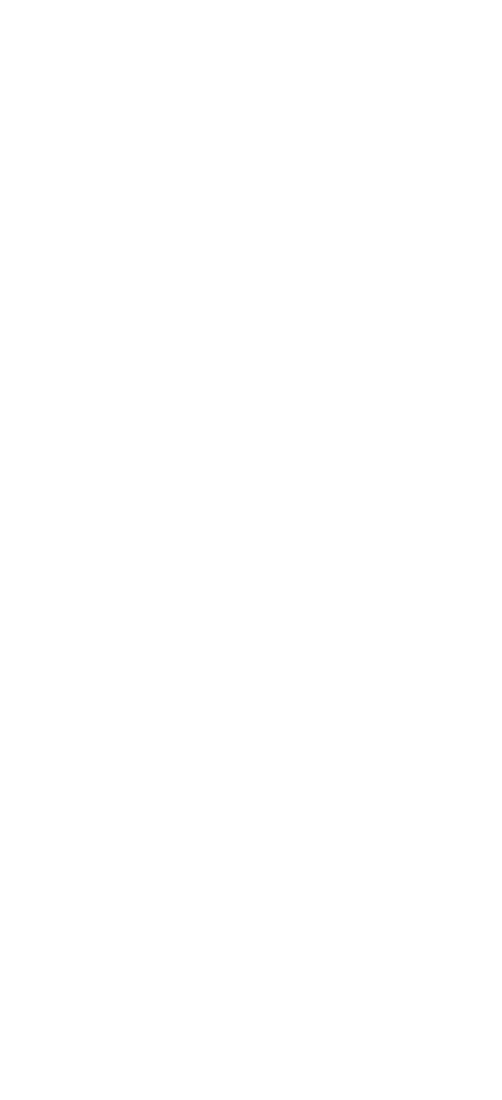
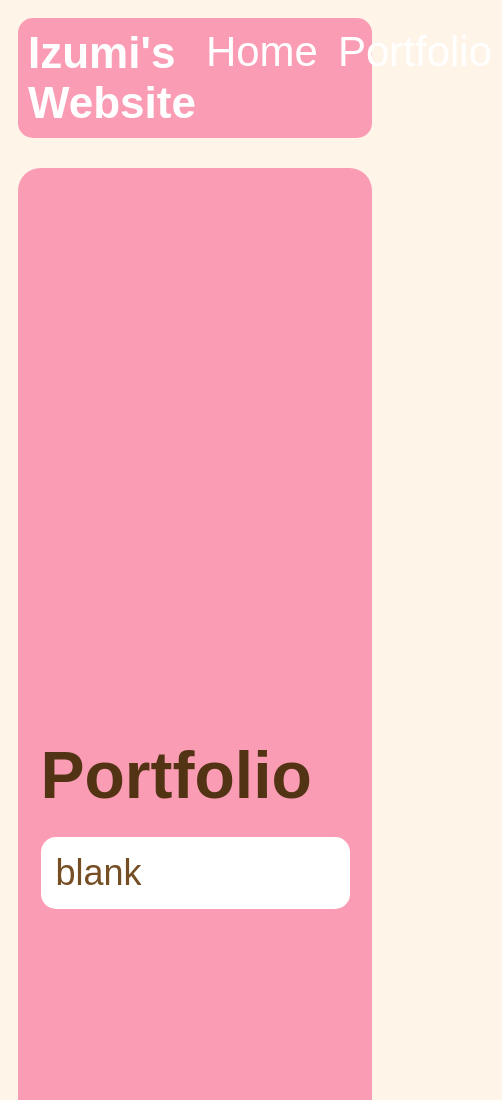
Before and after one commit to IAAcastillo/IAAcastillo.github.io, a plain HTML site: page portfolio.html in a window 390 px wide. Shown: the top 1100 px of the page, 502 px wide, since content can reach past the window. Before the commit the page ends 844 px from the top, so only its background shows below. Drawn offline with Linux system fonts and the light colour scheme; a web font is replaced by a local one.

Commit message:
add portfolio page to website

```diff
--- a/portfolio.html
+++ b/portfolio.html
@@ -0,0 +1,35 @@
+<!DOCTYPE html>
+<html>
+  <head>
+    <title>Izumi's Website</title>
+    <link rel="stylesheet" href="style.css" />
+    <link rel="stylesheet" href="https://fonts.googleapis.com/css?family=Capriola"
+
+  </head>
+
+  <body>
+    <!-- All content goes here -->
+    <div id="all-contents">
+        <nav>
+            <h1>Izumi's Website</h1>
+            <ul id="nav-ul">
+                <li class="nav-li">
+                    <a href="index.html">Home</a>
+                </li>
+                <li class="nav-li">
+                    <a href="portfolio.html">Portfolio</a>
+                </li>
+            </ul>
+        </nav>
+
+        <main>
+            <div class="content">
+                <h1>Portfolio</h1>
+                <ul id="portfolio">
+                    <li>blank</li>
+                </ul>
+            </div>
+        </main>
+    </div>
+  </body>
+</html>
--- a/style.css
+++ b/style.css
@@ -1,8 +1,8 @@
 body {
     background: #fff4e8;
-    color: rgb(118, 78, 36);
+    color: #764e24;
     padding: 10px;
-    font-family: Arial, sans-serif;
+    font-family: "Capriola", sans-serif;
 }
 
 #all-contents {
@@ -17,6 +17,7 @@
     padding: 10px;
     justify-content: space-between;
     margin-bottom: 20px;
+    border-radius: 15px;
 }
 
 h1 {
@@ -49,6 +50,7 @@
     background: #fb9cb5;
     display: flex;
     margin-top: 20px;
+    border-radius: 15px;
 }
 
 .sidebar {
@@ -56,8 +58,9 @@
     padding: 10px;
 }
 
-.sidebar.img {
+.sidebar-img {
     width: 200px;
+    border-radius: 15px;
 }
 
 .content {
@@ -68,6 +71,7 @@
 /* interests section styles */
 #interests {
     border: 4px rgb(255, 255, 255) ridge;
+    border-radius: 15px;
     padding: 8px;
     margin-top: 20px;
 }
@@ -75,3 +79,79 @@
 h2, h3 {
     margin: 0px;
 }
+
+/* Portfolio sty;es */
+.content h1 {
+    color: #523414;
+}
+
+#portfolio {
+    list-style-type: none;
+    padding-left: 0;
+}
+
+#portfolio li {
+    background: #fff;
+    padding: 10px;
+    border-radius: 10px;
+    margin-bottom: 10px;
+}
+
+#portfolio li:hover {
+    background: #ffe1e1;
+}
+
+#portfolio a {
+    text-decoration: none;
+    color: #454545;
+}
+
+/* responsive web design */
+@media screen and (min-width: 120px) and (max-width: 1080px) {
+  main {
+    height: 100ch;
+    zoom: 1.5;
+    display: grid;
+  }
+
+  h1 {
+    font-size: 44px;
+  }
+
+  h2 {
+    font-size: 42px;
+  }
+
+  h3 {
+    font-size: 36px;
+  }
+
+  #all-contents {
+    height: 100ch;
+    margin: none;
+  }
+
+  a {
+    font-size: 42px;
+  }
+
+  .sidebar {
+    margin-right: 0px;
+    justify-content: center;
+    align-items: center;
+  }
+
+  .sidebar-img {
+    width: 100%;
+  }
+
+  p,
+  li {
+    font-size: 24px;
+  }
+
+  .content {
+    align-content: center;
+    justify-content: center;
+  }
+}
```
Also changed, not shown: index.html (+1 -0 lines).
